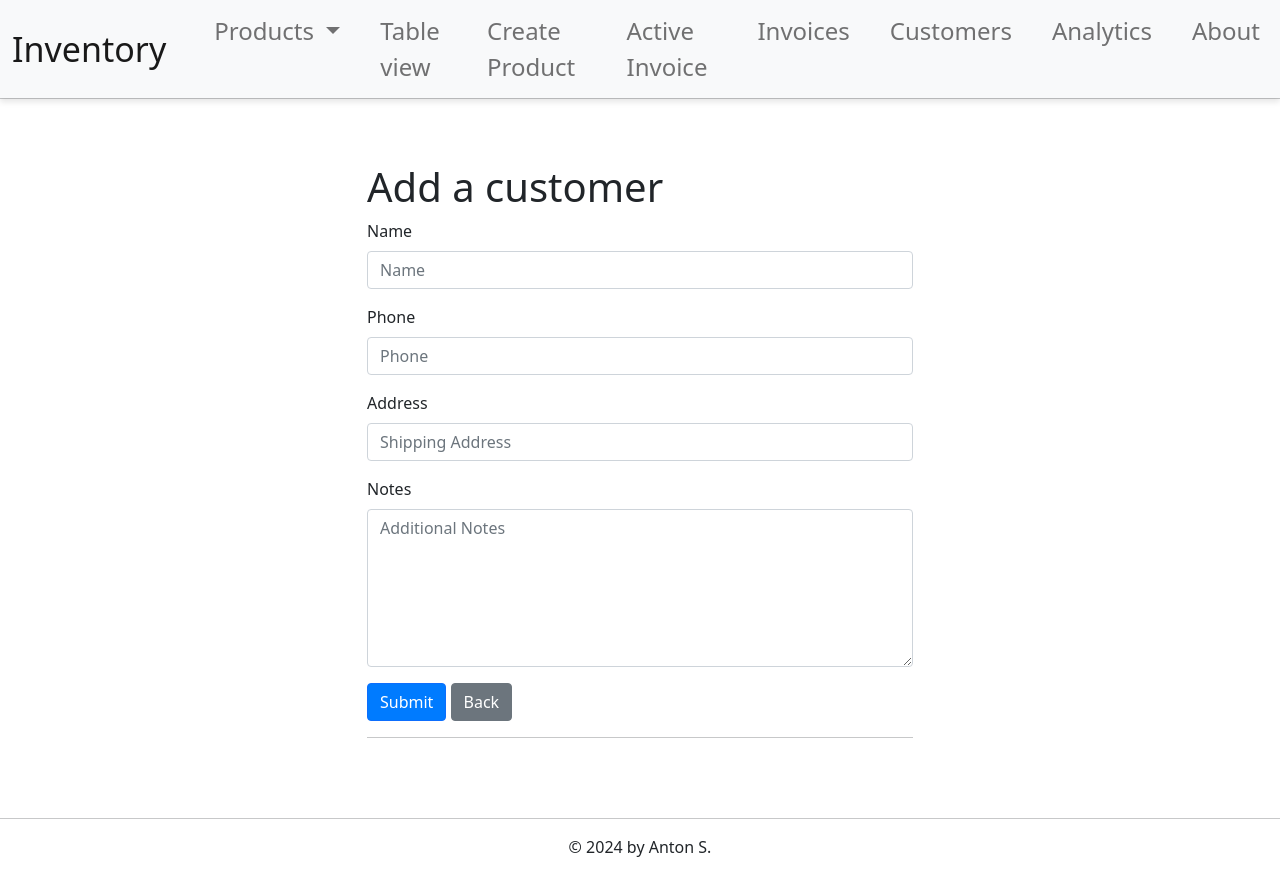
After one commit to asiomchen/inventory-management, a Flask app: page /customers/new in a window 1280 px wide. The commit adds this page. Run offline with Flask 3, Linux system fonts and the light colour scheme; a user stored in the database is signed in; parts of the project's set-up code (start-up, migrations or seed data) failed here and were passed over; some libraries are stand-ins or nearby versions.

Commit message:
Update navigation link and add customer templates

```diff
--- a/templates/base.html
+++ b/templates/base.html
@@ -41,7 +41,7 @@
                 <a class="nav-link" href="{{ url_for('main.invoices') }}">Invoices</a>
               </li>
               <li class="nav-item">
-                <a class="nav-link" href="#">Customers</a>
+                <a class="nav-link" href="{{ url_for('customer.customers') }}">Customers</a>
               </li>
               <li class="nav-item">
                 <a class="nav-link" href="{{ url_for('main.index') }}">Analytics</a>
--- /dev/null
+++ b/templates/customers/new.html
@@ -0,0 +1,38 @@
+{% extends 'base.html' %}
+
+{% block content %}
+<div class="container">
+    <div class="row justify-content-center">
+        <div class="col-md-6">
+            <h1 style="width: 100%">{% block title %} Add a customer {% endblock %}</h1>
+            <form method="post" enctype="multipart/form-data" class="form">
+                <div class="mb-3">
+                    <label for="title" class="form-label">Name</label>
+                    <input type="text" class="form-control" name="name" placeholder="Name">
+                </div>
+
+
+                <div class="mb-3">
+                    <label for="Phone" class="form-label">Phone</label>
+                    <input type="text" class="form-control" name="phone" placeholder="Phone">
+                </div>
+
+                <div class="mb-3">
+                    <label for="Phone" class="form-label">Address</label>
+                    <input type="text" class="form-control" name="address" placeholder="Shipping Address">
+                </div>
+                <div class="mb-3">
+                    <label for="Notes" class="form-label">Notes</label>
+                    <textarea class="form-control" name="notes" rows="6" placeholder="Additional Notes"></textarea>
+                </div>
+                <div class="mb-3">
+                    <button type="submit" class="btn btn-primary">Submit</button>
+                    <a href="{{ url_for('customer.customers') }}" class="btn btn-secondary">Back</a>
+                </div>
+            </form>
+
+            <hr>
+        </div>
+    </div>
+</div>
+{% endblock %}
```
Also changed, not shown: templates/customers/table.html (added, +49 -0 lines).
